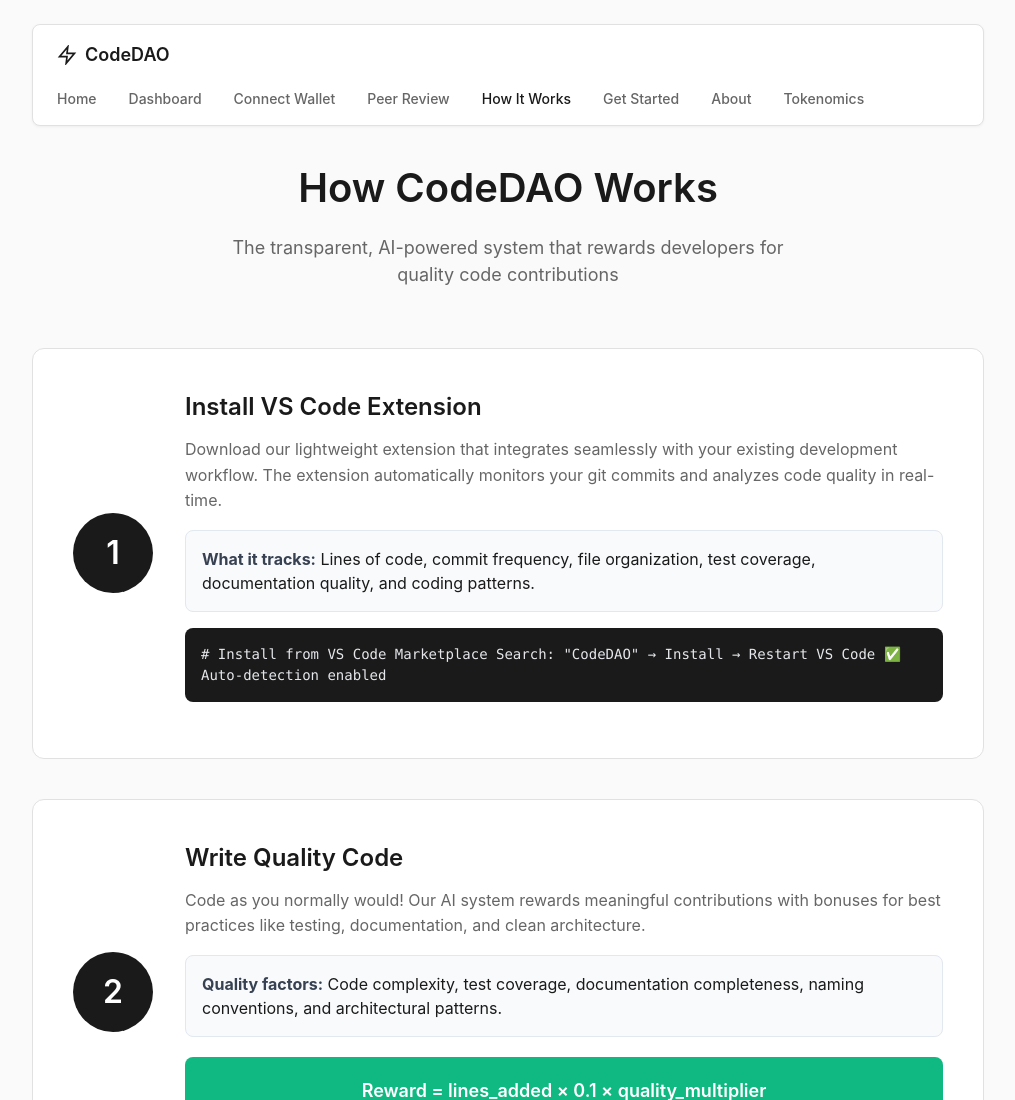
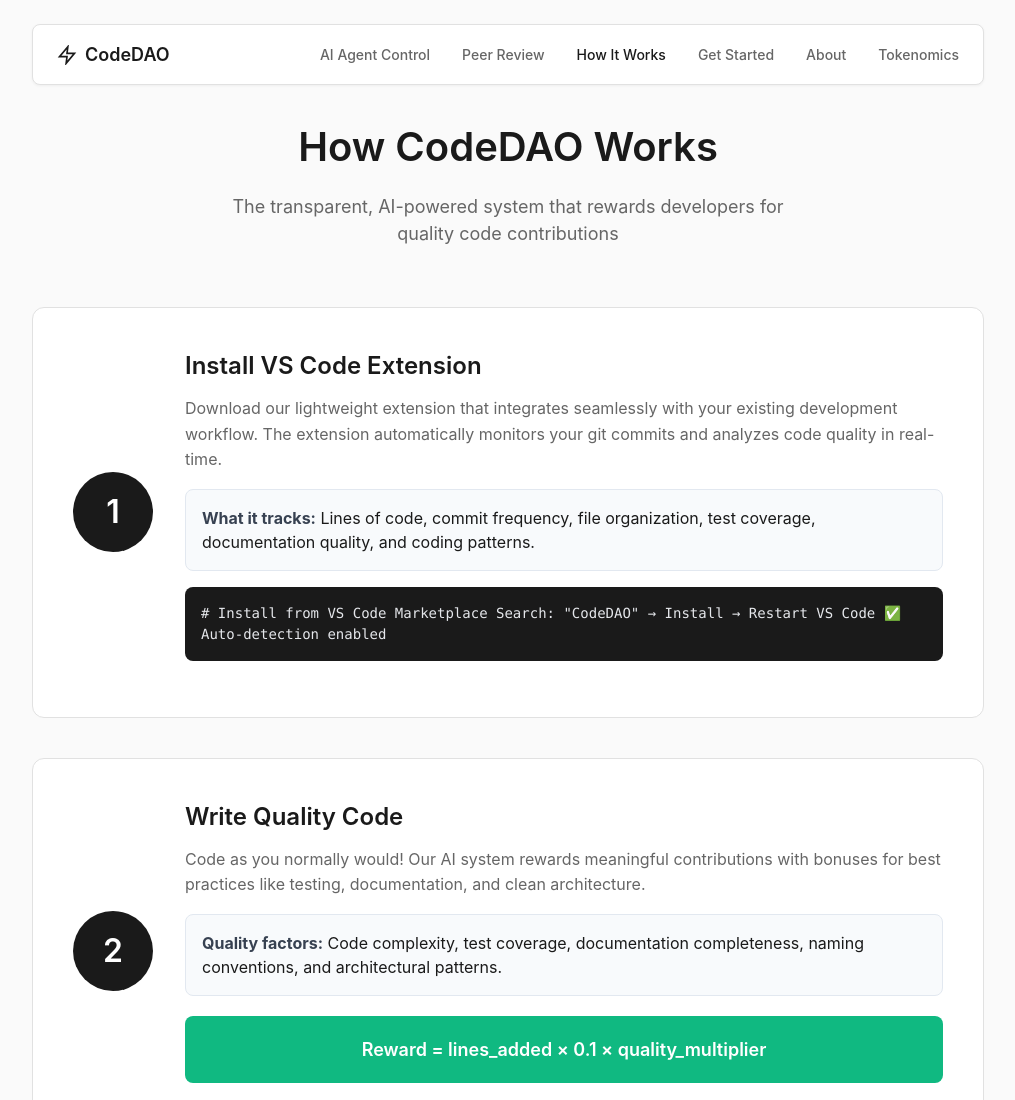
Before and after one commit to CodeDAO-org/codedao-extension, a website: page how-it-works.html in a window 1280 px wide. Shown: the top 1100 px of the page, without its empty margins (132-1147 px from the left). Drawn offline with Linux system fonts and the light colour scheme.

Commit message:
Update how-it-works.html

```diff
--- a/how-it-works.html
+++ b/how-it-works.html
@@ -413,9 +413,7 @@
                     CodeDAO
                 </a>
                 <nav class="nav-menu">
-                    <a href="/" class="nav-link">Home</a>
-                    <a href="/dashboard.html" class="nav-link">Dashboard</a>
-                    <a href="/wallet-dashboard.html" class="nav-link">Connect Wallet</a>
+                    <a href="/dashboard.html" class="nav-link">AI Agent Control</a>
                     <a href="/peer-review.html" class="nav-link">Peer Review</a>
                     <a href="/how-it-works.html" class="nav-link active">How It Works</a>
                     <a href="/get-started.html" class="nav-link">Get Started</a>
```
